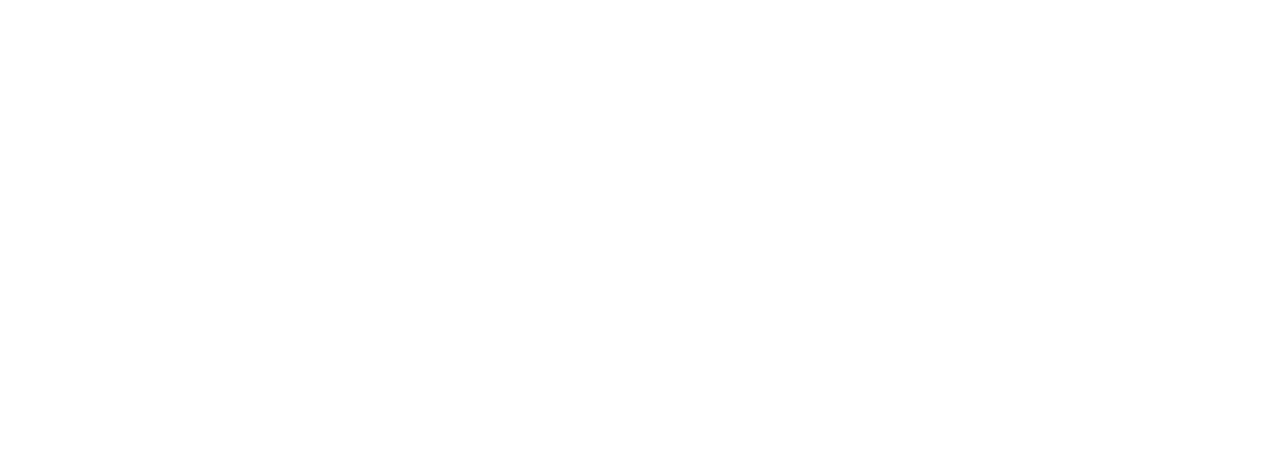
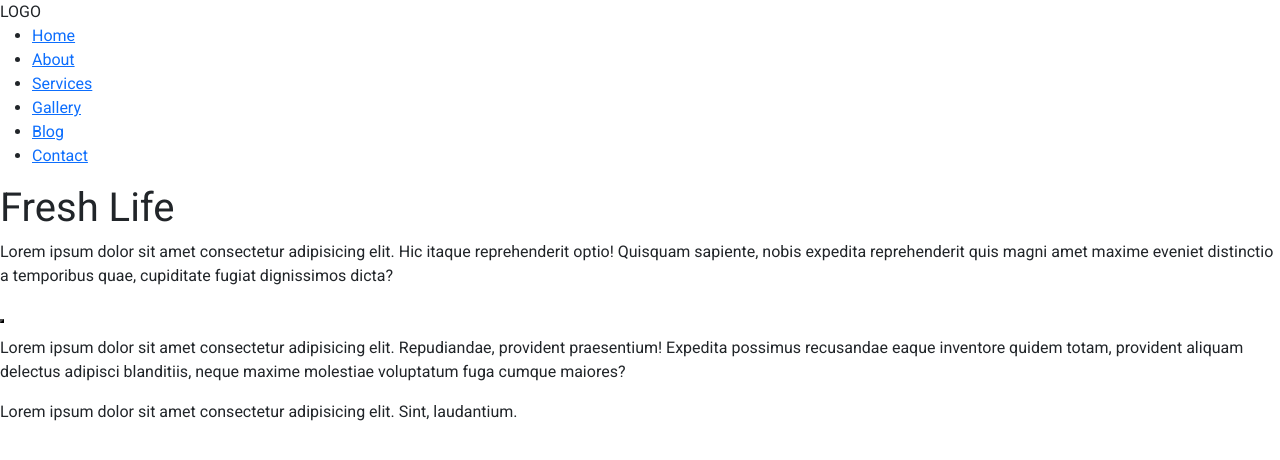
Before and after one commit to jakubk3697/Dev_challenge_2, a plain HTML site: page index.html in a window 1280 px wide. Drawn offline with nearby package versions, Linux system fonts and the light colour scheme.

Commit message:
Created HTML for header and first section

```diff
--- a/index.html
+++ b/index.html
@@ -4,11 +4,63 @@
     <meta charset="UTF-8">
     <meta http-equiv="X-UA-Compatible" content="IE=edge">
     <meta name="viewport" content="width=device-width, initial-scale=1.0">
+    <link href="https://cdn.jsdelivr.net/npm/bootstrap@5.1.3/dist/css/bootstrap.min.css" rel="stylesheet" integrity="sha384-1BmE4kWBq78iYhFldvKuhfTAU6auU8tT94WrHftjDbrCEXSU1oBoqyl2QvZ6jIW3" crossorigin="anonymous">
+    <link rel="preconnect" href="https://fonts.googleapis.com">
+    <link rel="preconnect" href="https://fonts.gstatic.com" crossorigin>
+    <link href="https://fonts.googleapis.com/css2?family=Roboto:wght@400;700&display=swap" rel="stylesheet">
     <link rel="stylesheet" href="css/style.css">
     <script defer src="js/main.js"></script>
     <title>DevChallenge_2</title>
 </head>
 <body>
+  <nav>
+    <div class="logo">
+      LOGO
+    </div>
+
+    <ul>
+      <li>
+        <a href="#home">Home</a>
+      </li>
+
+      <li>
+        <a href="#about">About</a>
+      </li>
+
+      <li>
+        <a href="#services">Services</a>
+      </li>
+
+      <li>
+        <a href="#gallery">Gallery</a>
+      </li>
+
+      <li>
+        <a href="#blog">Blog</a>
+      </li>
+
+      <li>
+        <a href="#contact">Contact</a>
+      </li>
+    </ul>
+  </nav>
+  <main>
+
+    <header id="header">
+      <h1>Fresh Life</h1>
+      <p>Lorem ipsum dolor sit amet consectetur adipisicing elit. Hic itaque reprehenderit optio! Quisquam sapiente, nobis expedita reprehenderit quis magni amet maxime eveniet distinctio a temporibus quae, cupiditate fugiat dignissimos dicta?</p>
+      <button class="header__startBtn"></button>
+    </header>
+
+    <section id="about">
+      <h2 class="about__title"></h2>
+      <p>
+        Lorem ipsum dolor sit amet consectetur adipisicing elit. Repudiandae, provident praesentium! Expedita possimus recusandae eaque inventore quidem totam, provident aliquam delectus adipisci blanditiis, neque maxime molestiae voluptatum fuga cumque maiores?
+      </p>
+      <p>Lorem ipsum dolor sit amet consectetur adipisicing elit. Sint, laudantium.</p>
+    </section>
+  </main>
+
 
 </body>
 </html>
--- a/scss/style.scss
+++ b/scss/style.scss
@@ -5,5 +5,5 @@
 }
 
 body {
-
+    font-family: 'Roboto', sans-serif;
 }
```
Also changed, not shown: css/style.css, 1 other file.
